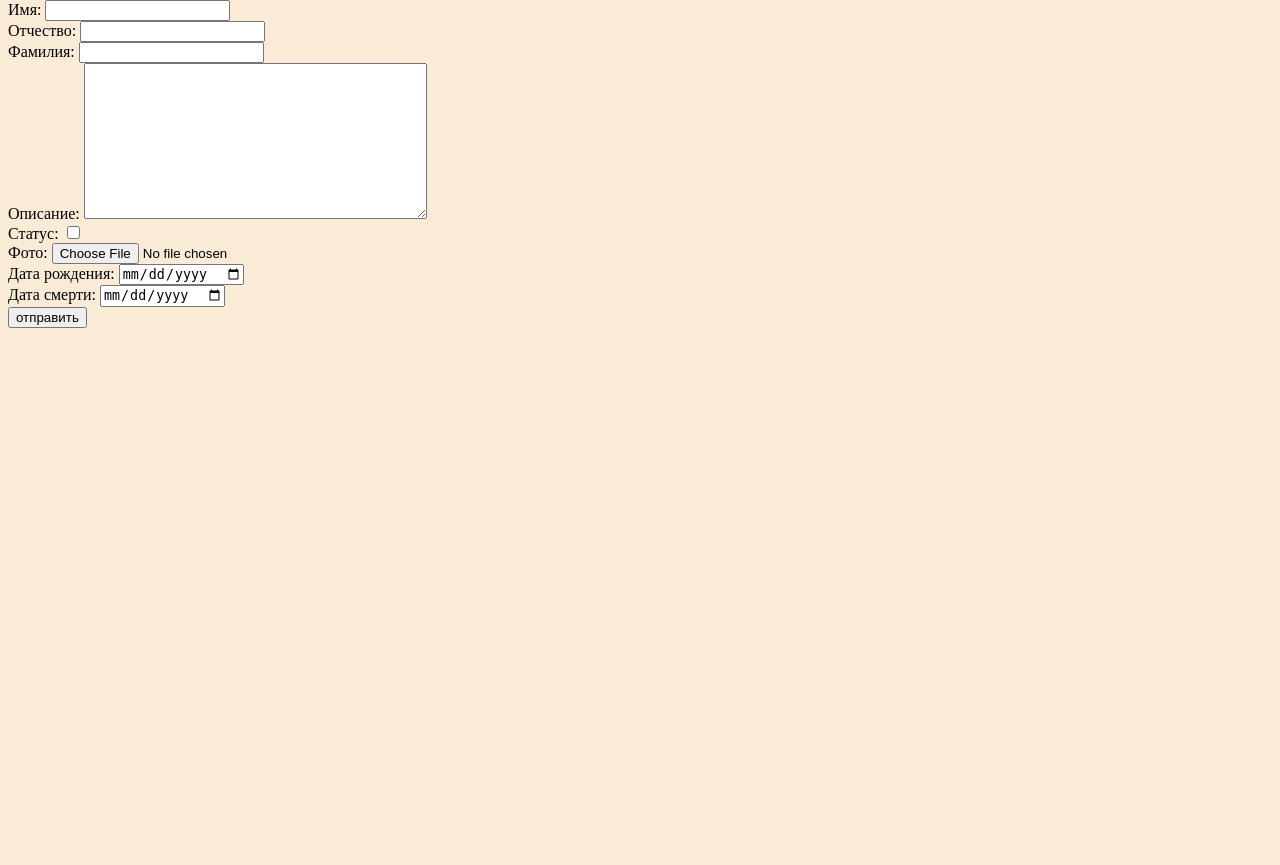
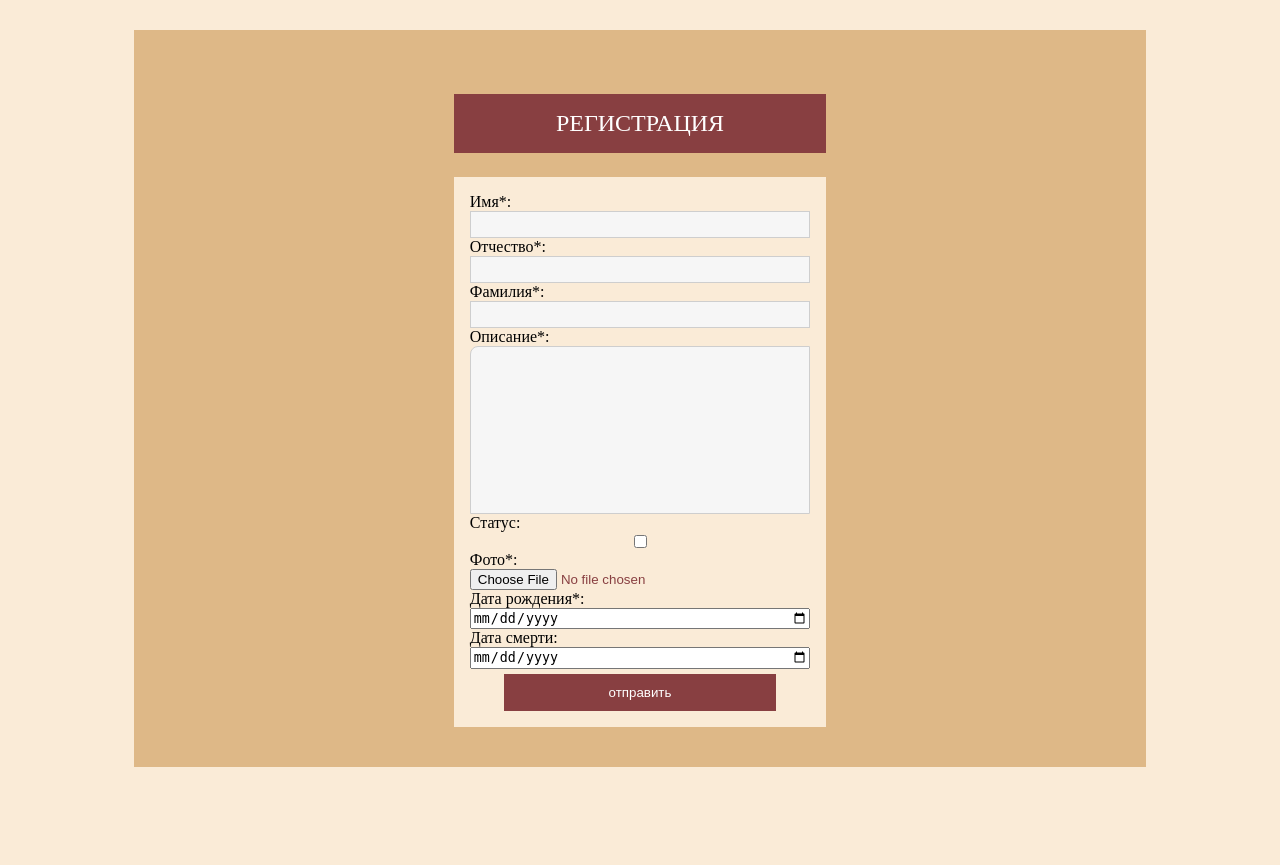
Before and after one commit to Fox-sys/History, a Django app: page /solders/create/ in a window 1280 px wide. Shown: the part 87-952 px from the top of the page. Before the commit the page ends 415 px from the top, so only its background shows below. Run offline with Django 3.2, Linux system fonts and the light colour scheme; the visitor is signed in with stand-in values (Sample User, id 1).

Commit message:
layout of solders, exhibits and forms

```diff
--- a/history/history_main/templates/history_main/base.html
+++ b/history/history_main/templates/history_main/base.html
@@ -6,6 +6,8 @@
     <meta name="viewport" content="width=device-width, initial-scale=1.0">
     <link rel="shortcut icon" href="{% static 'logo.png' %}" type="image/x-icon">
     <link href="{% static 'header.css' %}" type="text/css" rel="stylesheet">
+    <link href="{% static 'main.css' %}" type="text/css" rel="stylesheet">
+    {% block extra_css %}{% endblock %}
     <title>{% block title %}{% endblock %}</title>
 </head>
 <body>
--- a/history/history_main/templates/history_main/solder_create.html
+++ b/history/history_main/templates/history_main/solder_create.html
@@ -1,20 +1,38 @@
 {% extends 'history_main/base.html' %}
+{% load static %}
+{% block extra_css %}
+    <link href="{% static 'forms.css' %}" type="text/css" rel="stylesheet">
+{% endblock %}
 {% block title %}
     Добавление поста
 {% endblock title %}
 {% block main %}
-    <div class="create_solder">
-        <form action="" method="POST" enctype="multipart/form-data">
-            {% csrf_token %}
-            <label for=""></label>Имя: {{ form.first_name }}</label><br>
-            <label for=""></label>Отчество: {{ form.middle_name }}</label><br>
-            <label for=""></label>Фамилия: {{ form.last_name }}</label><br>
-            <label for=""></label>Описание: {{ form.desc }}</label><br>
-            <label for=""></label>Статус: {{ form.is_alive }}</label><br>
-            <label for=""></label>Фото: {{ form.photo }}</label><br>
-            <label for=""></label>Дата рождения: <input type="date" name="birth_date" id=""></label><br>
-            <label for=""></label>Дата смерти: <input type="date" name="death_date" id=""></label><br>
-            <button type="submit">отправить</button>
-        </form>
+    <div class="form_container">
+        <div>
+            <p class="title">Регистрация</p>
+            <form action="" method="POST" enctype="multipart/form-data">
+                {% csrf_token %}
+                <label class="form_label">Имя*: </label>
+                <input type="text" class="form_input" name="first_name" maxlength="150">
+                <label class="form_label">Отчество*: </label>
+                <input type="text" class="form_input" name="middle_name" maxlength="150">
+                <label class="form_label">Фамилия*: </label>
+                <input type="text" class="form_input" name="last_name" maxlength="150">
+                <label class="form_label">Описание*: </label>
+                <textarea name="desc" id="" cols="45" rows="10" class="form_text"></textarea>
+                <label class="form_label">Статус: </label>
+                <input type="checkbox" name="is_alive" id="" class="form_checkbox">
+                <label class="form_label">Фото*: </label>
+                <input type="file" name="photo" accept="images/" id="" class="form_file">
+                <label class="form_label">Дата рождения*: </label>
+                <input class="form_date" type="date" name="birth_date" id="">
+                <label class="form_label">Дата смерти: </label>
+                <input class="form_date" type="date" name="death_date" id="">
+                <button class="submit_button" type="submit">отправить</button>
+            </form>
+            {% if form.errors %}
+                <span>Возникла какая то ошибка, проверьте, все ли поля отмеченный знаком "*" заполнены</span>
+            {% endif %}
+        </div>
     </div>
 {% endblock main %}
--- /dev/null
+++ b/history/static/forms.css
@@ -0,0 +1,69 @@
+.form_container {
+    padding: 40px;
+    display: flex;
+    justify-content: center;
+}
+
+.form_container > div {
+    /* background-color: #883F41; */
+    width: 40%;
+}
+
+.title {
+    background-color: #883F41;
+    border: 16px solid #883F41;
+    display: flex;
+    justify-content: center;
+    color: #fff;
+    font-size: 24px;
+    text-transform: uppercase;
+}
+
+form {
+    background-color: #faebd7;
+    padding: 16px;
+    display: flex;
+    justify-content: center;
+    flex-direction: column;
+}
+
+span {
+    color: #FF0000;
+    font-size: 20px;
+    display: flex;
+    justify-content: center;
+}
+
+.form_input {
+	font-size: 13px;
+	padding: 6px 0 4px 10px;
+	border: 1px solid #cecece;
+	background: #F6F6f6;
+}
+
+.form_text {
+	overflow: auto;
+	resize: none;
+	background: #f6f6f6;
+	border: 1px solid #cecece;
+	border-radius: 8px 0 0 0;
+	padding: 8px 0 8px 10px;
+}
+
+.form_checkbox {
+	cursor: pointer;
+}
+
+
+.form_file {
+    color: #883F41
+}
+
+.submit_button {
+    color: #fff;
+    background-color: #883F41;
+    border: 10px solid #883F41;
+    margin-top: 5px;
+    width: 80%;
+    margin-left: 10%;
+}
--- a/history/static/header.css
+++ b/history/static/header.css
@@ -1,5 +1,5 @@
 body{
-    background-color: antiquewhite;
+    background-color: #faebd7;
 }
 
 .logo > img {
--- /dev/null
+++ b/history/static/main.css
@@ -0,0 +1,6 @@
+.content {
+    margin-left: 10%;
+    margin-top: 30px;
+    width: 80%;
+    background-color: burlywood;
+}
```
Also changed, not shown: history/history_main/templates/history_main/exhibit_detail.html (+10 -4 lines), history/history_main/templates/history_main/exhibit_list.html (+11 -5 lines), history/history_main/templates/history_main/solder_detail.html (+11 -6 lines), history/history_main/templates/history_main/solder_list.html (+11 -5 lines), history/history_main/templates/registration/login.html (+23 -12 lines), history/history_main/templates/registration/register.html (+27 -14 lines), history/static/exhibit.css (added, +43 -0 lines), history/static/solder.css (added, +56 -0 lines).
